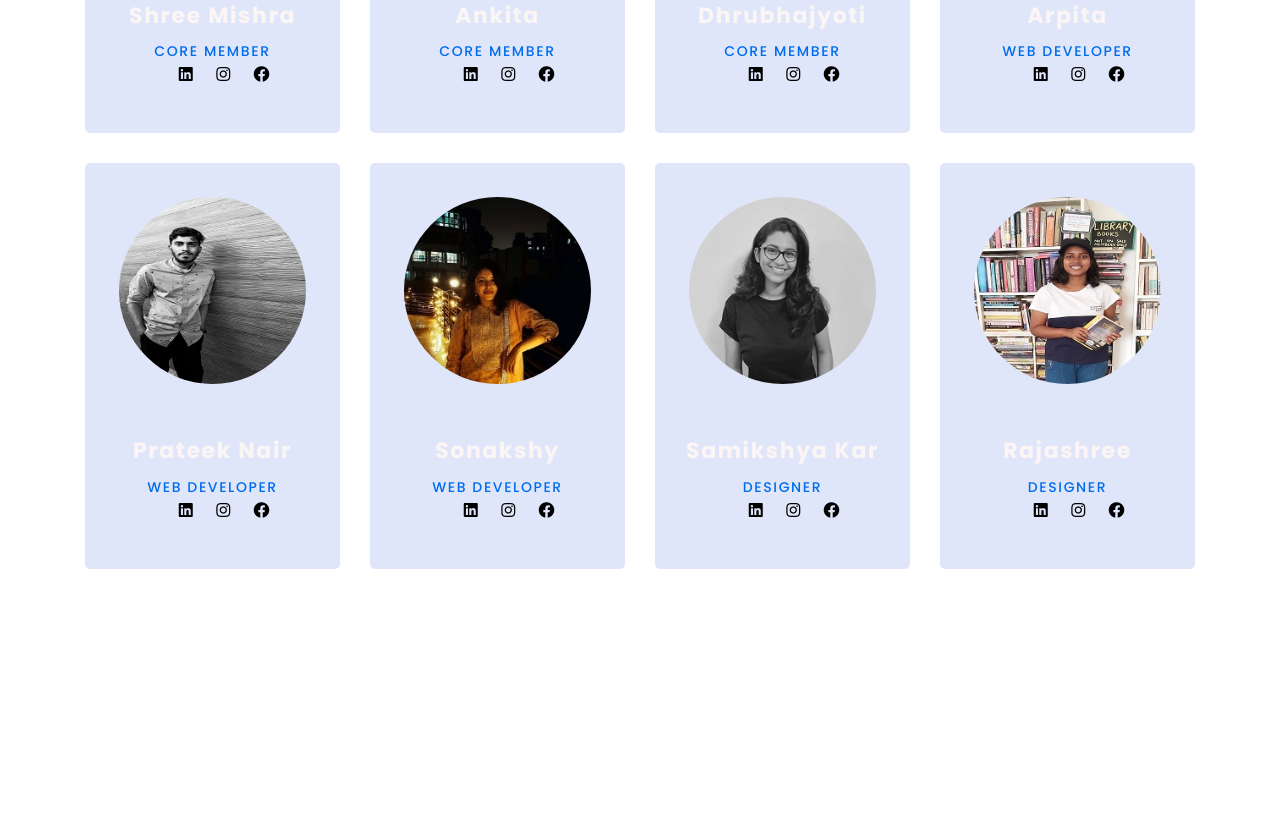
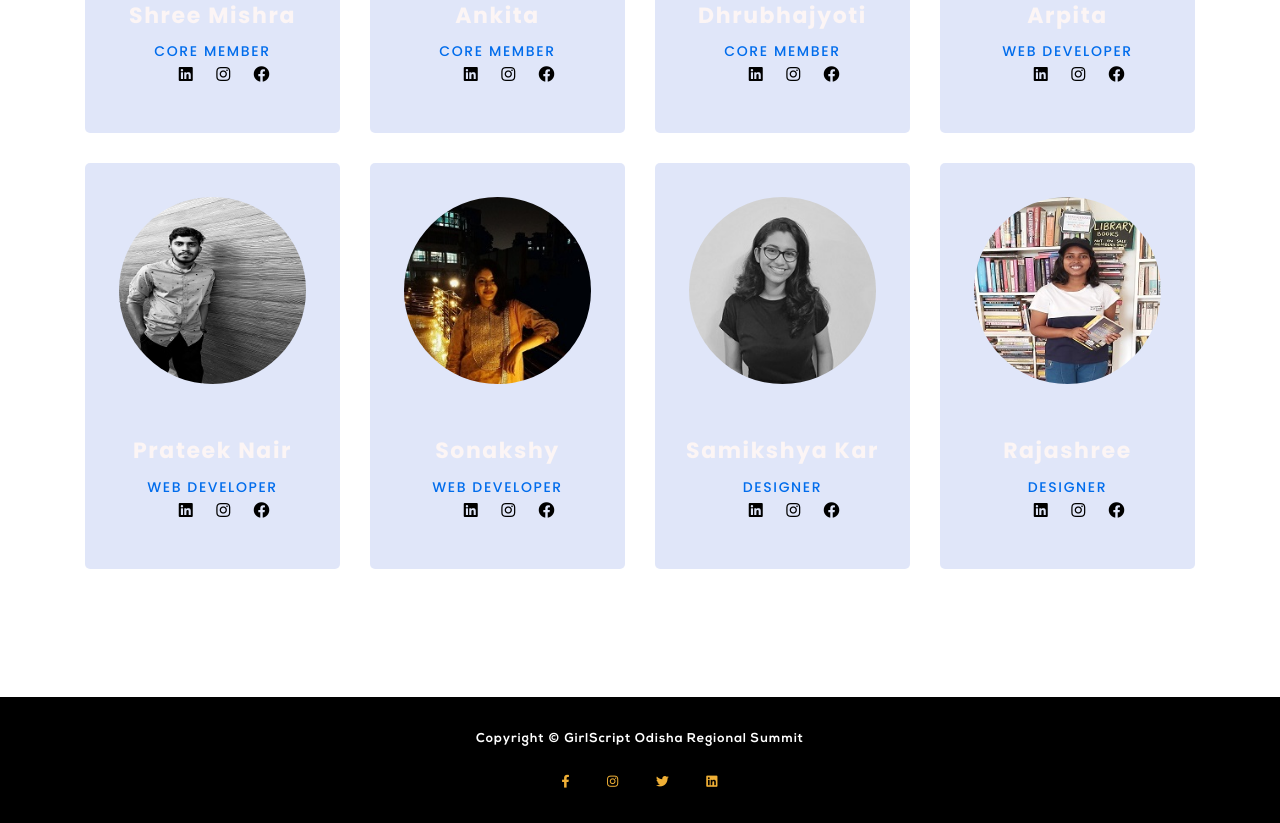
Before and after one commit to SAHU-01/Girlscript-Odisha-Summit, a website with bundled scripts: page teams.html in a window 1280 px wide. Shown: the part 1106-1929 px from the top of the page. Before the commit the page ends 1755 px from the top, so only its background shows below. Built offline with nearby package versions, Linux system fonts and the light colour scheme.

Commit message:
Update teams.html

```diff
--- a/teams.html
+++ b/teams.html
@@ -465,6 +465,38 @@
 
 		</section>
 
+
+
+                <br>
+	<br>
+	<section class="diagonal-section black-bg" style="height: 2em; opacity: 1;"></section>
+
+
+	<section class="footer-section black-bg">
+
+		<div style="padding-top: 0">
+			<div class="small text-center white">
+				<div class="social d-flex justify-content-center"></div>
+				<div class="white mb-4 nexa">
+					Copyright &copy; GirlScript Odisha Regional Summit
+				</div>
+				<a href="https://www.facebook.com/gsrourkela/" class="mx-3 orange-hover">
+					<i class="fab fa-facebook-f"></i>
+				</a>
+				<a href="https://www.instagram.com/girlscriptrourkela/" class="mx-3 orange-hover">
+					<i class="fab fa-instagram"></i>
+				</a>
+				<a href="https://twitter.com/grourkela" class="mx-3 orange-hover">
+					<i class="fab fa-twitter"></i>
+				</a>
+				<a href="https://www.linkedin.com/company/girlscript-rourkelapage/" class="mx-3 orange-hover">
+					<i class="fab fa-linkedin"></i>
+				</a>
+			</div>
+		</div>
+
+	</section>
+
 		<!-- Bootstrap core JavaScript -->
 		<script src="vendor/jquery/jquery.min.js"></script>
 		<script src="vendor/bootstrap/js/bootstrap.bundle.min.js"></script>
```
